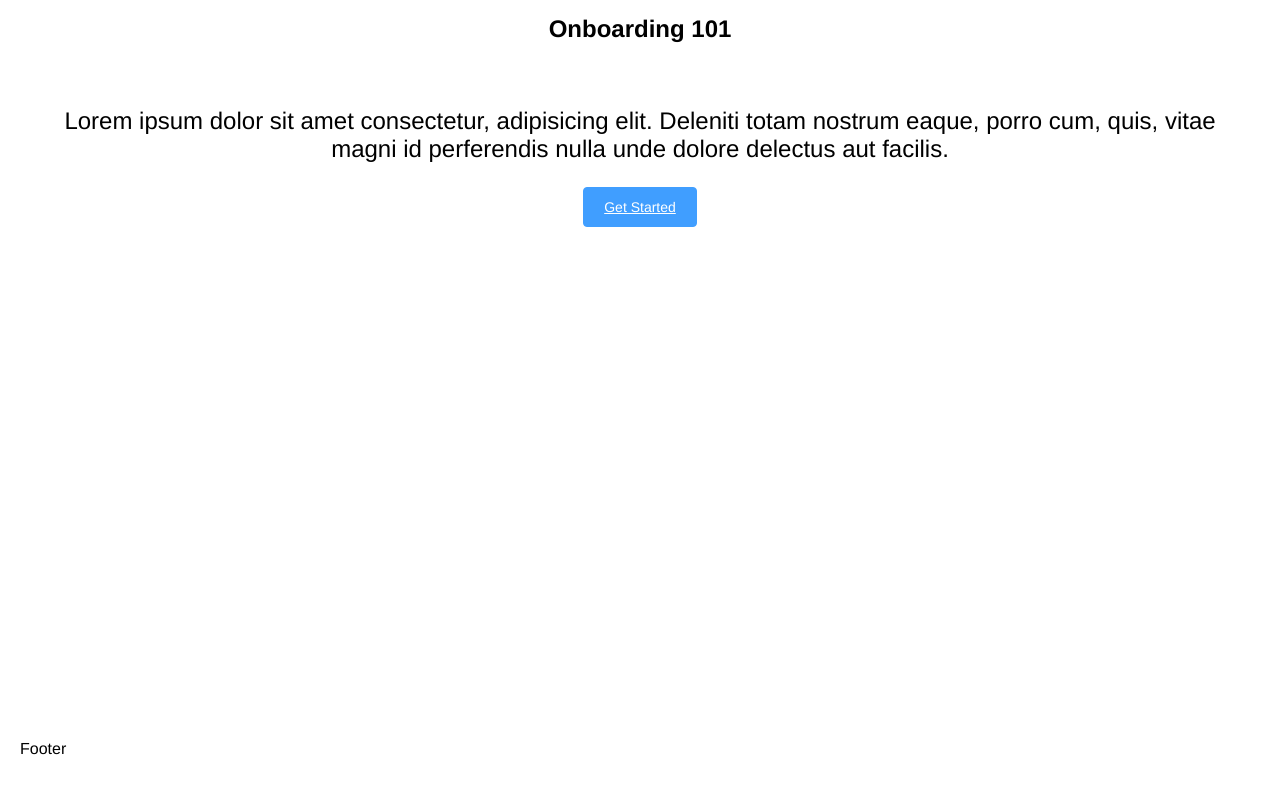
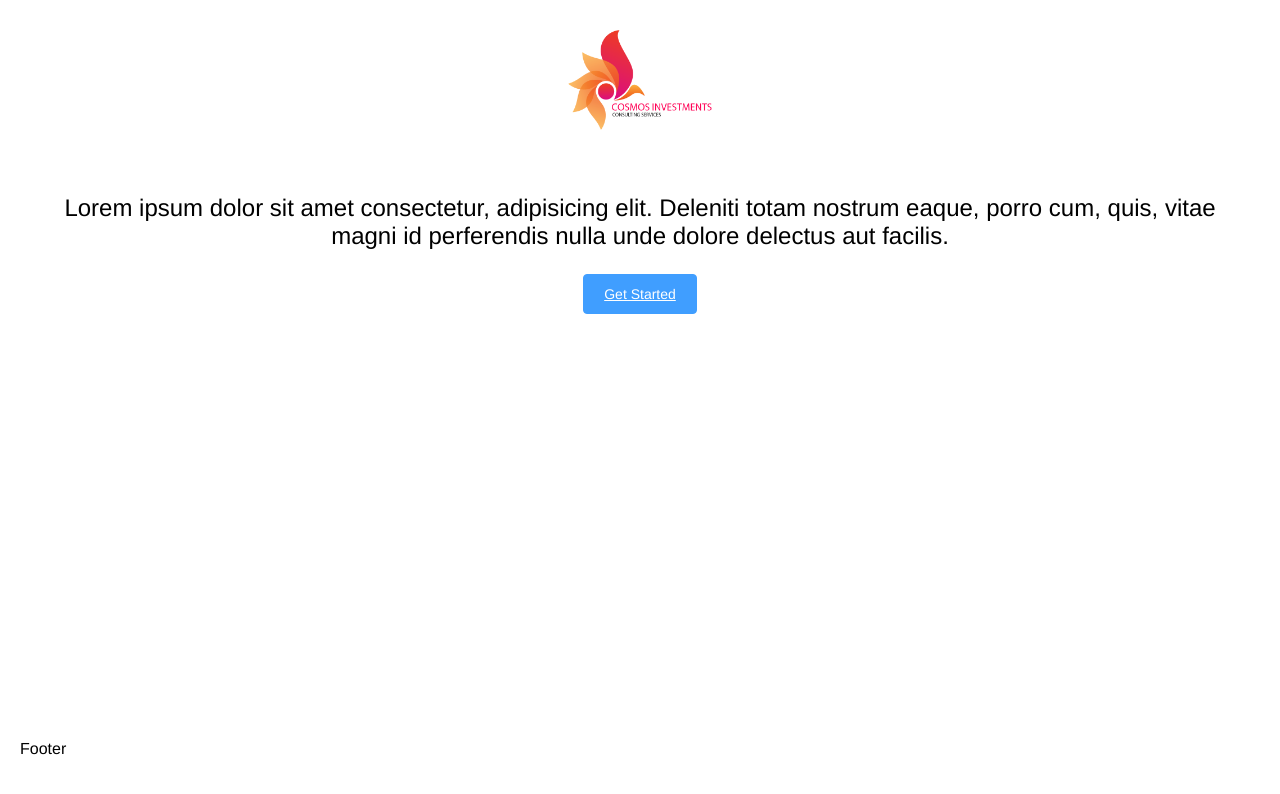
Before and after one commit to jatinhariani/drip-assignment, a Vue app: page / in a window 1280 px wide. Shown: the top 794 px of the page. Built offline with nearby package versions, Linux system fonts and the light colour scheme.

Commit message:
url + logo

```diff
--- a/src/components/Root.vue
+++ b/src/components/Root.vue
@@ -1,10 +1,10 @@
 <template>
   <el-container>
-    <el-header height="63px">
+    <el-header height="150px">
       <el-row>
         <el-col :span="24">
           <h1 class="main-logo">
-            Onboarding 101
+            <img src="../assets/cosmos-logo.png" alt="Logo" class="main-logo">
           </h1>
         </el-col>
       </el-row>
@@ -26,6 +26,8 @@ export default {}
 .main-logo {
   margin: 15px 0;
   text-align: center;
+  max-height: 100px;
+  width: auto;
 }
 .el-header {
   padding: 0;
--- a/src/components/form-steps/Step1.vue
+++ b/src/components/form-steps/Step1.vue
@@ -69,7 +69,7 @@ export default {
     saveData () {
       this.processing = true
       axios({
-        url: 'http://localhost:3000/api/lead',
+        url: 'https://drip-frontend.herokuapp.com/api/lead',
         method: 'post',
         data: this.lead
       })
--- a/src/components/form-steps/Step2.vue
+++ b/src/components/form-steps/Step2.vue
@@ -36,7 +36,7 @@ export default {
   },
   computed: {
     fileURL () {
-      return 'http://localhost:3000/api/lead/' + this.lead.id + '/singleDocument'
+      return 'https://drip-frontend.herokuapp.com/api/lead/' + this.lead.id + '/singleDocument'
     }
   },
   methods: {
```
Also changed, not shown: src/assets/cosmos-logo.png (added).
